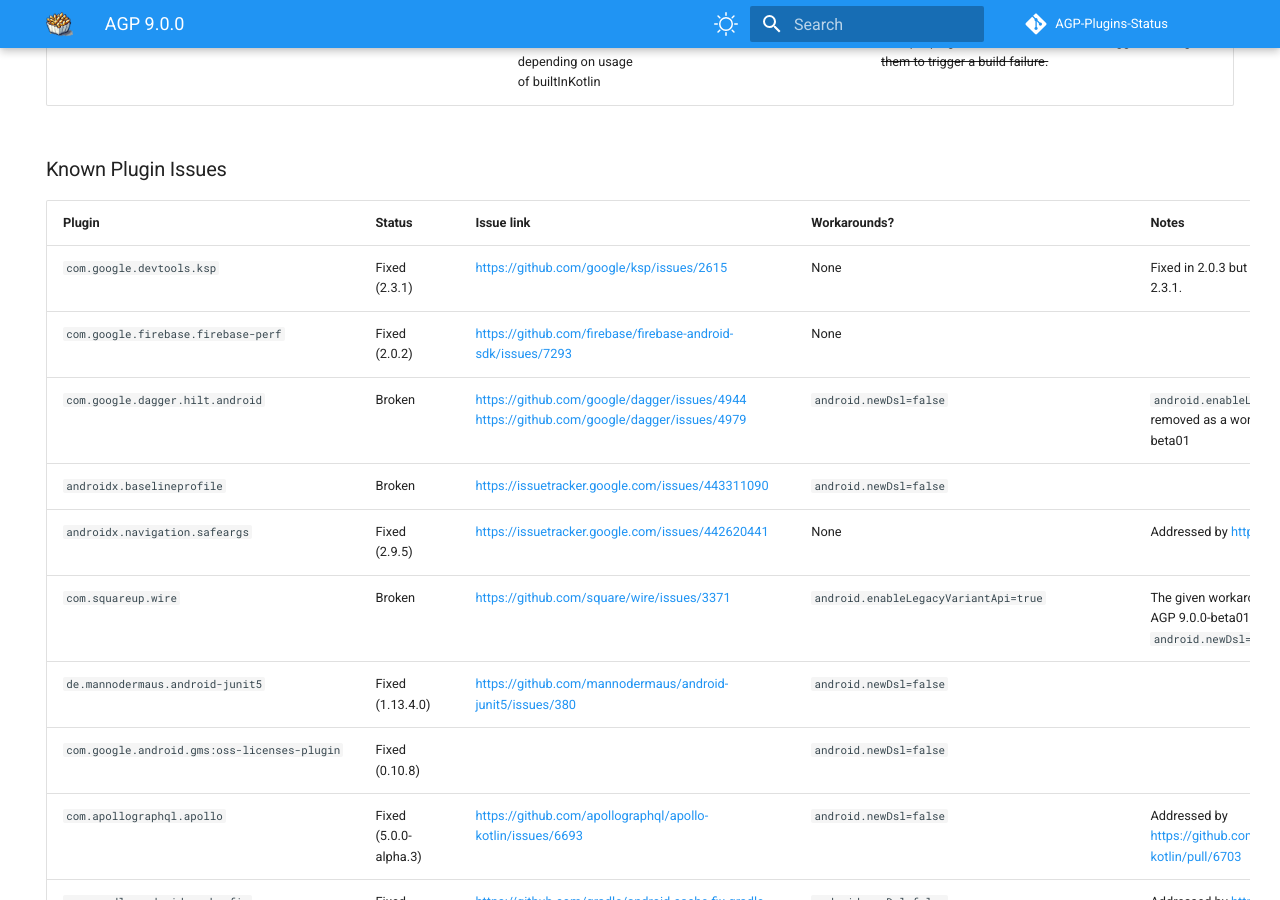
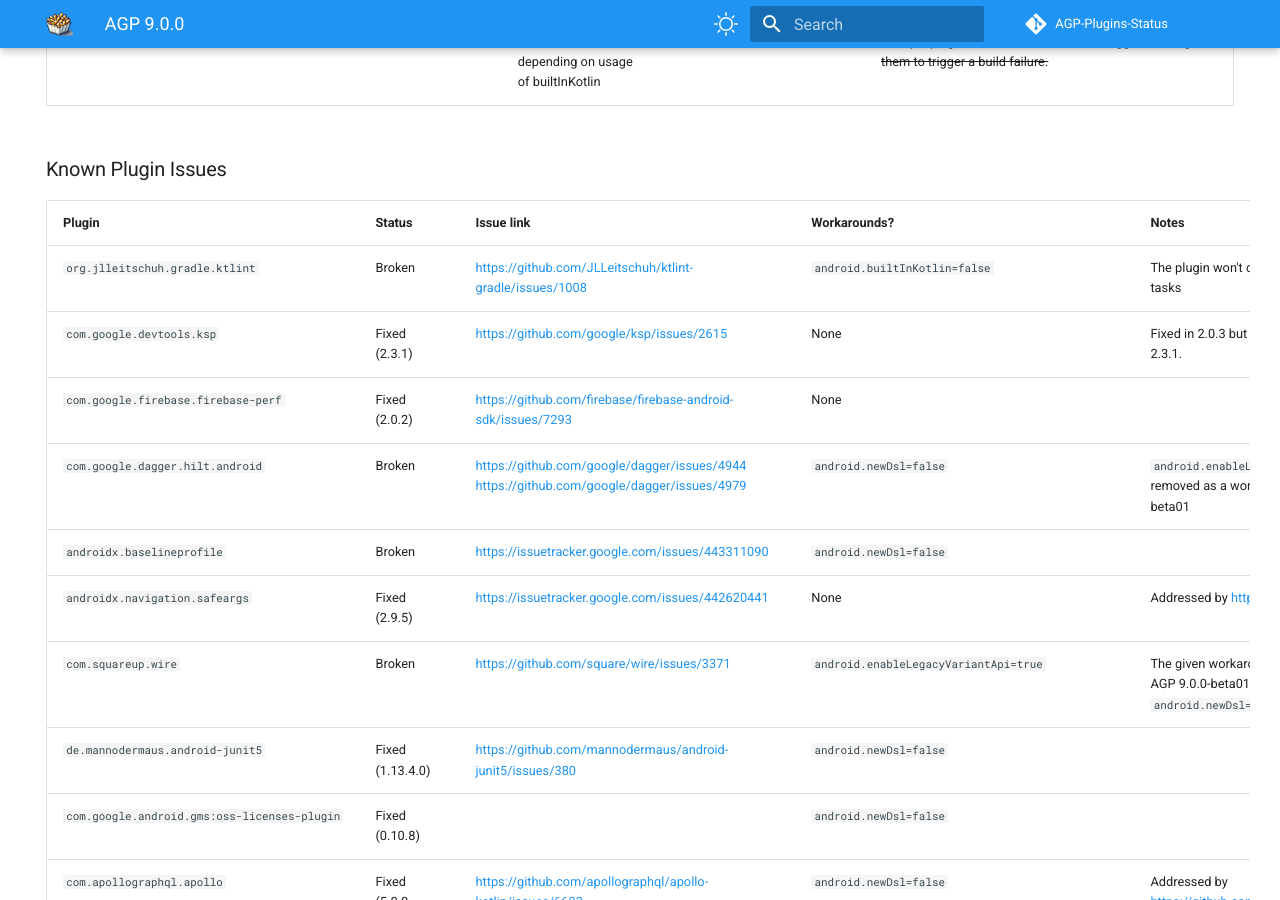
Before and after one commit to pablobaxter/AGP-Plugins-Status, an MkDocs documentation site: the page built from docs/agp-9.0.0.md, in a window 1280 px wide and 900 px high, scrolled down 656 px. Built offline with MkDocs 1.6.1 and Material for MkDocs 9.7.7, drawn with Linux system fonts in a browser that asks for light colours; comment, search, counter and statistics services are not loaded.

Commit message:
Add org.jlleitschuh.gradle.ktlint

```diff
--- a/docs/agp-9.0.0.md
+++ b/docs/agp-9.0.0.md
@@ -28,6 +28,7 @@
 
 | Plugin | Status | Issue link | Workarounds? | Notes |
 |:---|:---|:---|:---|:---|
+| `org.jlleitschuh.gradle.ktlint` | Broken | https://github.com/JLLeitschuh/ktlint-gradle/issues/1008 | `android.builtInKotlin=false` | The plugin won't create the "ktlintXXXSourceSet" tasks |
 | `com.google.devtools.ksp` | Fixed (2.3.1) | https://github.com/google/ksp/issues/2615 | None | Fixed in 2.0.3 but reverted in 2.0.4, fixed again in 2.3.1. |
 | `com.google.firebase.firebase-perf` | Fixed (2.0.2) | https://github.com/firebase/firebase-android-sdk/issues/7293 | None | |
 | `com.google.dagger.hilt.android` | Broken | https://github.com/google/dagger/issues/4944<br>https://github.com/google/dagger/issues/4979 | `android.newDsl=false` | `android.enableLegacyVariantApi=true` was removed as a workaround due to removal in 9.0.0-beta01 |
```
